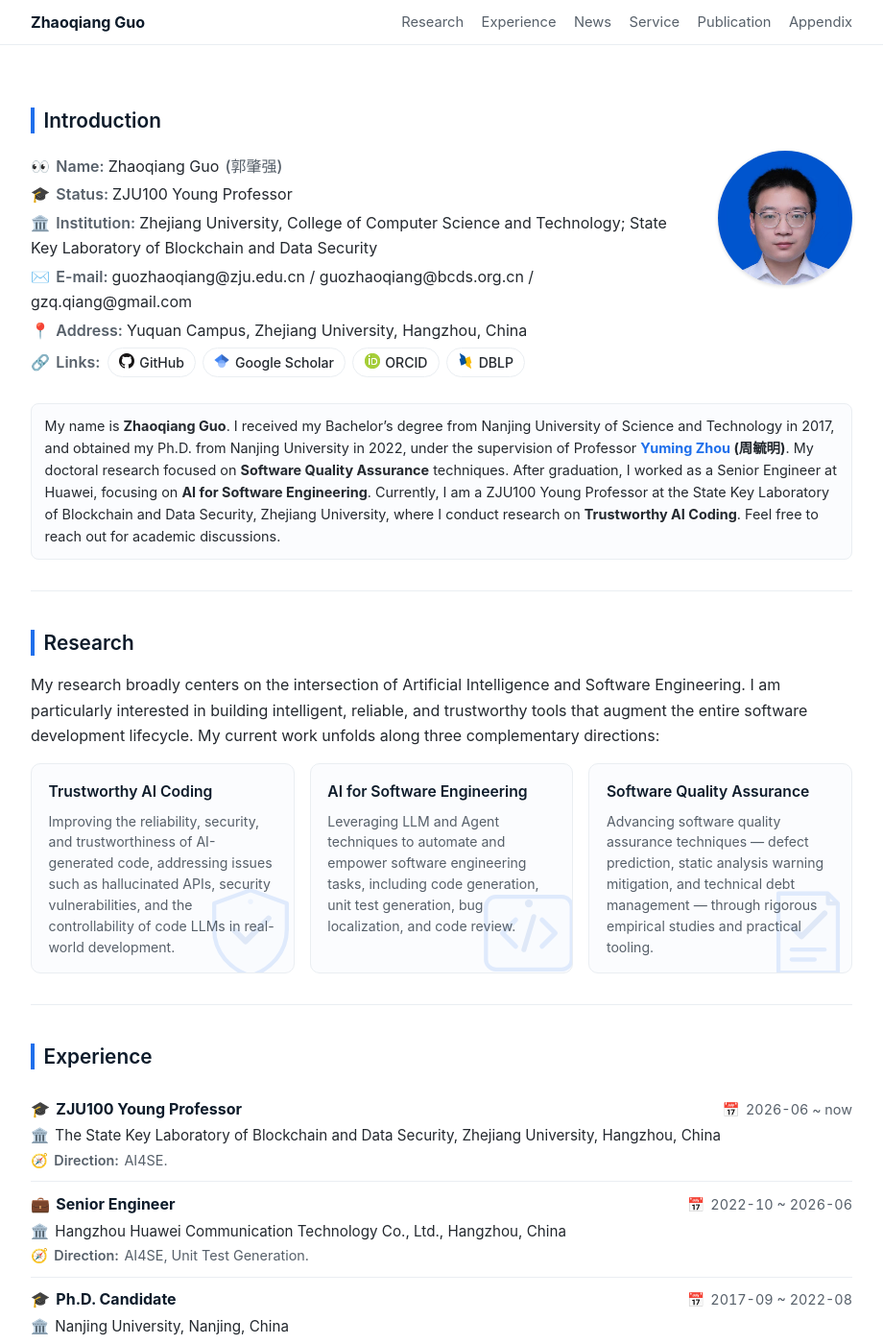
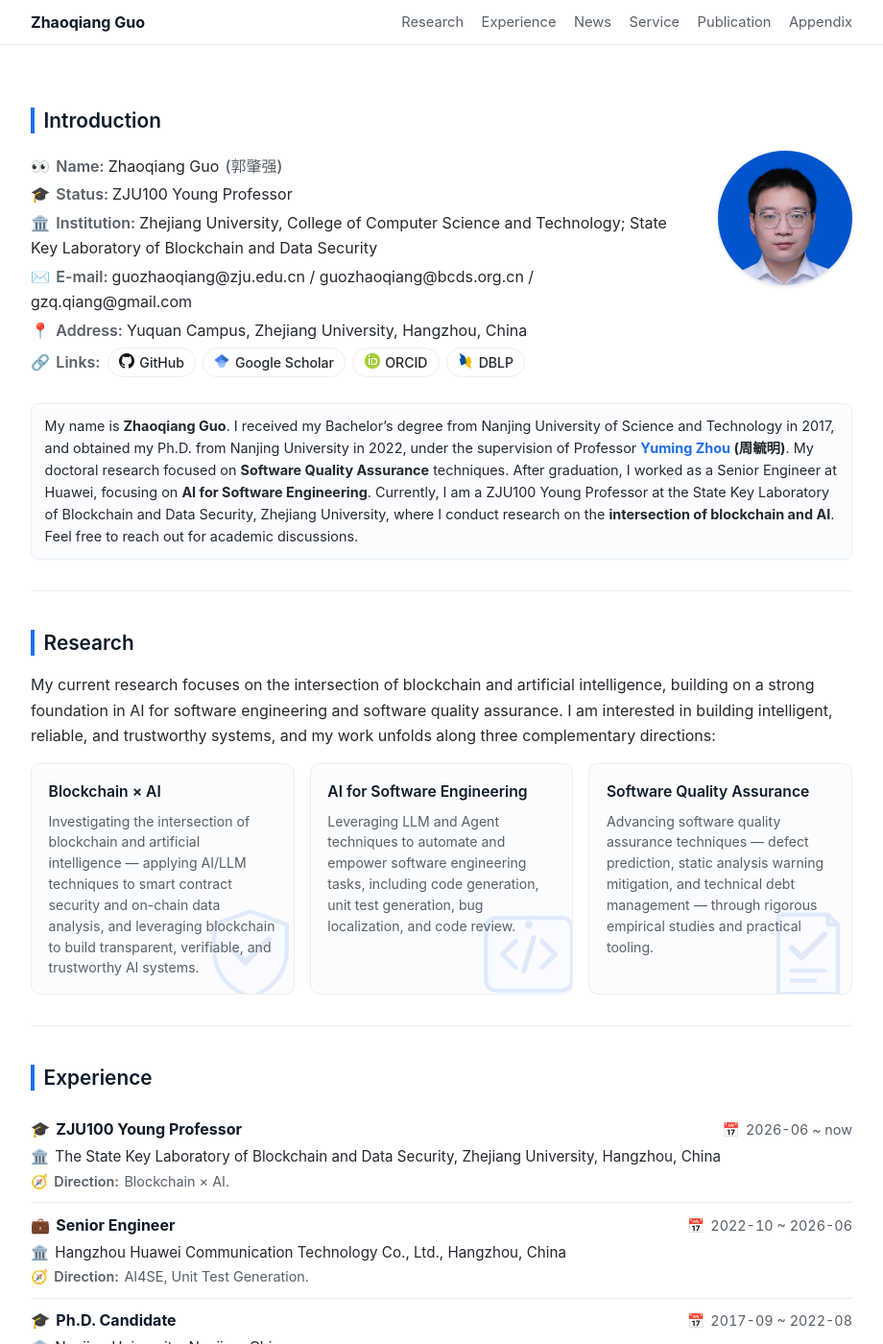
Before and after one commit to Naplues/naplues.github.io, a Jekyll site: the page built from index.html, in a window 1280 px wide and 1400 px high. Shown: the whole window at 96% size, without its empty margins (180-1100 px from the left). Built offline with Jekyll 4.4.1, drawn with Linux system fonts in a browser that asks for light colours; a script that is not in the unit is left out.

Commit message:
Reframe current research direction as blockchain × AI
Update the profile intro, Research section intro, and current-position
Experience direction label to present blockchain × AI as the current
focus, with AI4SE/SQA as the foundation. Align the README research-
interests summary to match.

Co-Authored-By: Claude Fable 5 <noreply@anthropic.com>

```diff
--- a/index.html
+++ b/index.html
@@ -29,7 +29,7 @@ layout: default
     My doctoral research focused on <strong>Software Quality Assurance</strong> techniques.
     After graduation, I worked as a Senior Engineer at Huawei, focusing on <strong>AI for Software Engineering</strong>.
     Currently, I am a ZJU100 Young Professor at the State Key Laboratory of Blockchain and Data Security,
-    Zhejiang University, where I conduct research on <strong>Trustworthy AI Coding</strong>.
+    Zhejiang University, where I conduct research on the <strong>intersection of blockchain and AI</strong>.
     Feel free to reach out for academic discussions.</p>
 </div>
 
@@ -37,14 +37,14 @@ layout: default
 
 <h2 id="research">Research</h2>
 
-<p>My research broadly centers on the intersection of Artificial Intelligence and Software Engineering. I am particularly interested in building intelligent, reliable, and trustworthy tools that augment the entire software development lifecycle. My current work unfolds along three complementary directions:</p>
+<p>My current research focuses on the intersection of blockchain and artificial intelligence, building on a strong foundation in AI for software engineering and software quality assurance. I am interested in building intelligent, reliable, and trustworthy systems, and my work unfolds along three complementary directions:</p>
 
 <div class="research">
   <div class="research-card">
     <div class="research-watermark"><img src="assets/img/trustworthy.svg" alt="" aria-hidden="true" /></div>
     <div class="research-content">
-      <h3>Trustworthy AI Coding</h3>
-      <p>Improving the reliability, security, and trustworthiness of AI-generated code, addressing issues such as hallucinated APIs, security vulnerabilities, and the controllability of code LLMs in real-world development.</p>
+      <h3>Blockchain × AI</h3>
+      <p>Investigating the intersection of blockchain and artificial intelligence — applying AI/LLM techniques to smart contract security and on-chain data analysis, and leveraging blockchain to build transparent, verifiable, and trustworthy AI systems.</p>
     </div>
   </div>
   <div class="research-card">
@@ -73,7 +73,7 @@ layout: default
       <span class="exp-period"><span class="info-icon">📅</span>2026-06 ~ now</span>
     </div>
     <div class="exp-affil"><span class="info-icon">🏛️</span>The State Key Laboratory of Blockchain and Data Security, Zhejiang University, Hangzhou, China</div>
-    <div class="exp-extra"><span class="info-icon">🧭</span><span class="exp-label">Direction</span>AI4SE.</div>
+    <div class="exp-extra"><span class="info-icon">🧭</span><span class="exp-label">Direction</span>Blockchain × AI.</div>
   </div>
   <div class="exp">
     <div class="exp-head">
```
Also changed, not shown: README.md.
